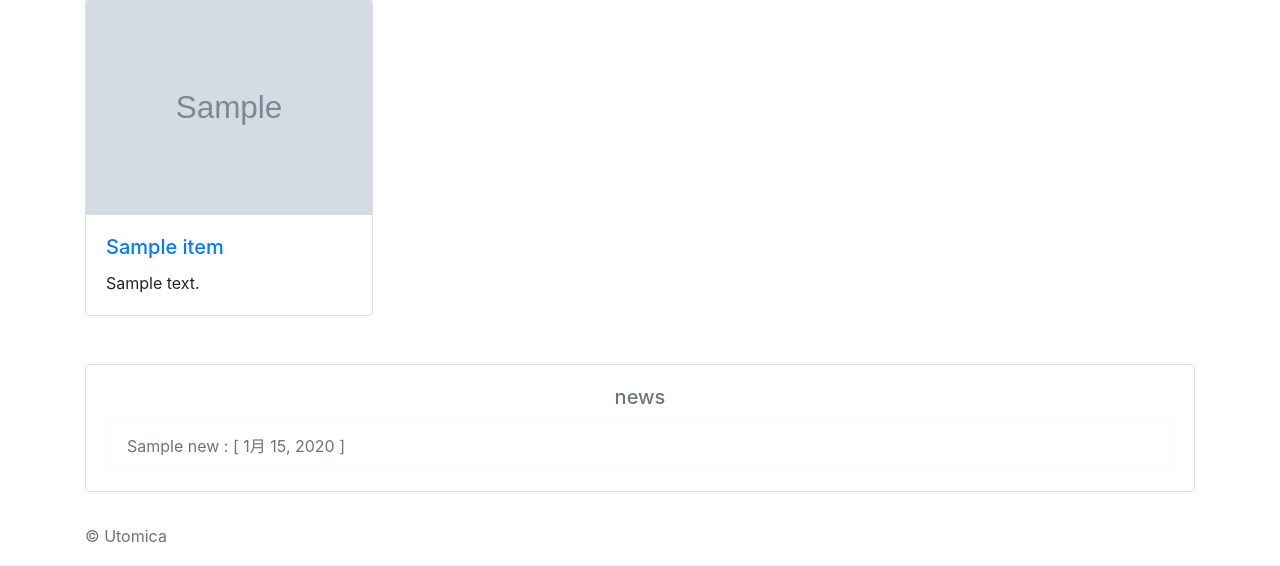
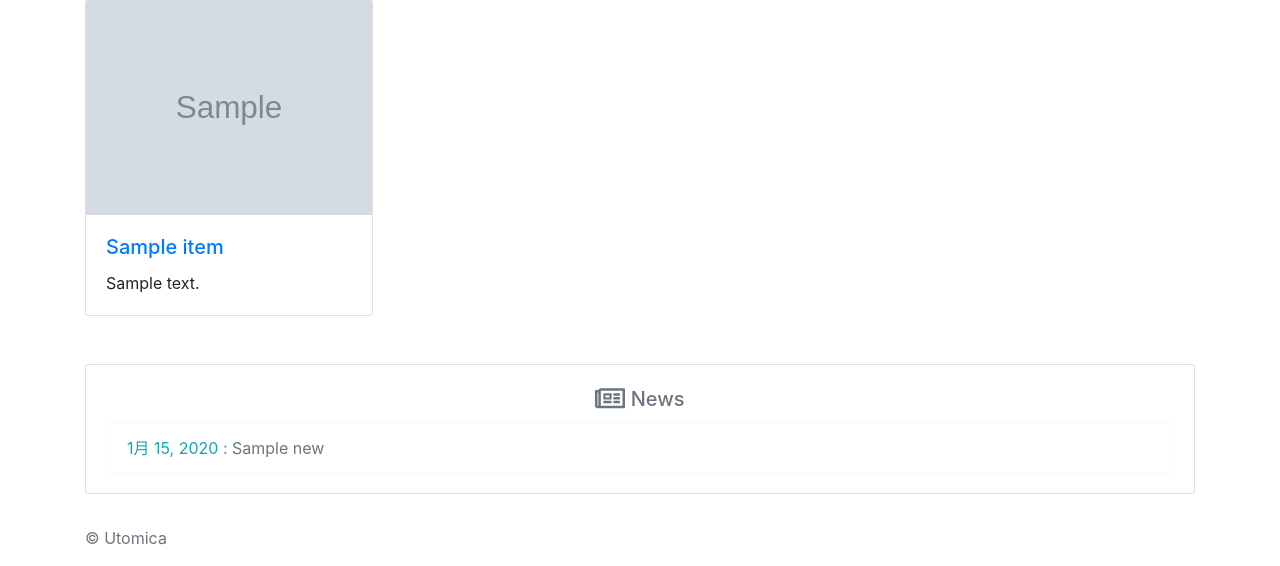
Before and after one commit to miokato/Monooki, a Django app: page / in a window 1280 px wide. Shown: the part 351-917 px from the top of the page. Before the commit the page ends 894 px from the top, so only its background shows below. Run offline with Django 3.2, Linux system fonts and the light colour scheme; tables that the repository leaves empty hold one stand-in row (values such as "Sample post"); grey boxes marked "Sample" are stand-in pictures; some libraries are stand-ins or nearby versions.

Commit message:
Update design news

```diff
--- a/apps/templates/toppage/home.html
+++ b/apps/templates/toppage/home.html
@@ -55,11 +55,17 @@
     <!-- ニュース -->
     <div class="card" style="margin-top: 2em">
       <div class="card-body">
-        <h5 class="card-title text-muted text-center">news</h5>
+        <h5 class="card-title text-muted text-center"><i class="far fa-newspaper fa-lg"></i> News</h5>
         <ul class="list-group">
           {% for news in news_list %}
             <li class="list-group-item border-light">
-              <a href="{{ news.url }}"><span class="text-muted">{{ news.title }} : [ {{ news.pub_date|date }} ]</span>
+              <a href="{{ news.url }}">
+                <span class="text-muted">
+                  <span class="text-info">
+                    {{ news.pub_date|date }} :
+                  </span>
+                  {{ news.title }}
+                </span>
               </a>
             </li>
           {% endfor %}
```
